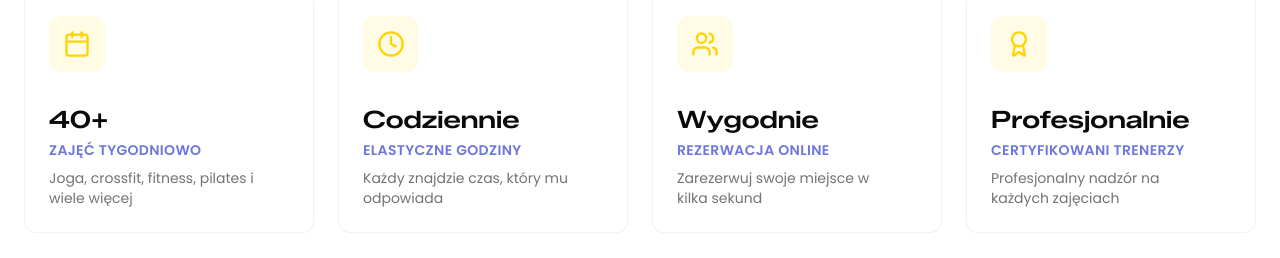
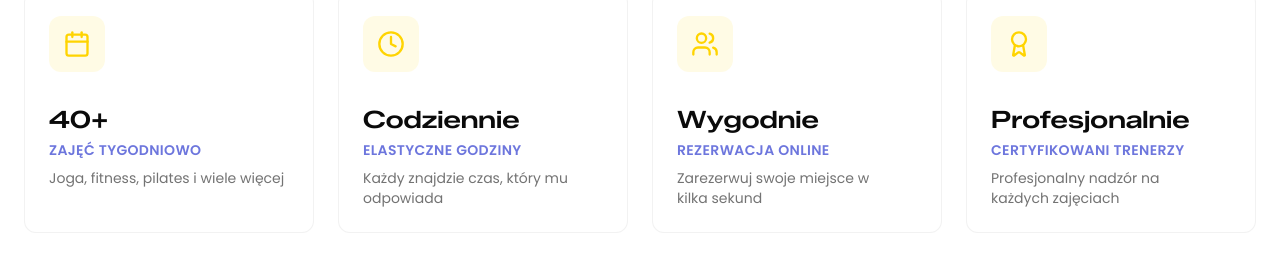
Before and after one commit to Szorcu/powerfit, a Next.js app: page / in a window 1280 px wide. Shown: the part 1497-1755 px from the top of the page. Built offline with nearby package versions, Linux system fonts and the light colour scheme.

Commit message:
Updated features section

```diff
--- a/src/components/organisms/ClassesFeaturesSection/ClassesFeaturesSection.tsx
+++ b/src/components/organisms/ClassesFeaturesSection/ClassesFeaturesSection.tsx
@@ -8,7 +8,7 @@ const FEATURES = [
     Icon: Calendar,
     title: "40+",
     subtitle: "zajęć tygodniowo",
-    description: "Joga, crossfit, fitness, pilates i wiele więcej",
+    description: "Joga, fitness, pilates i wiele więcej",
   },
   {
     Icon: Clock,
```
